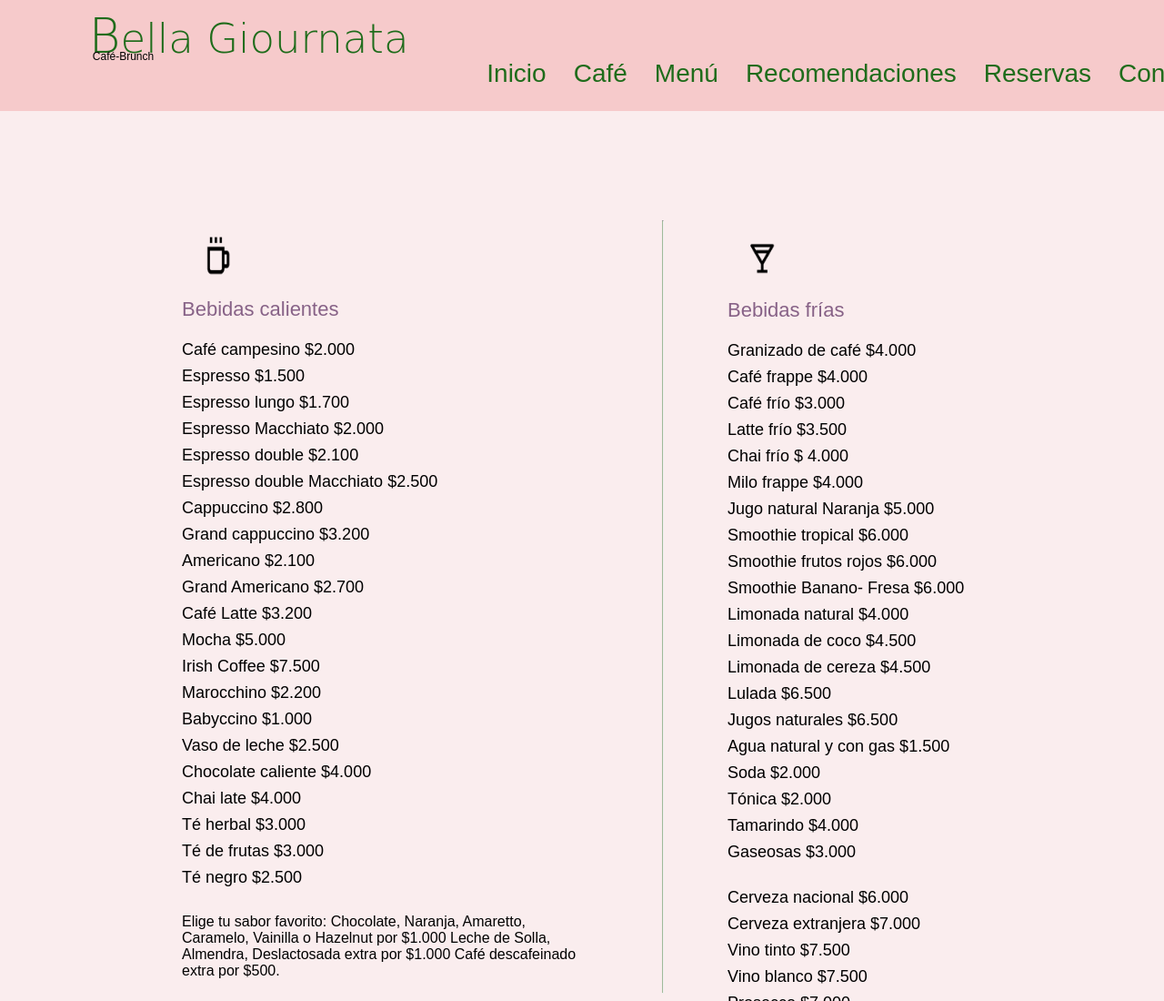
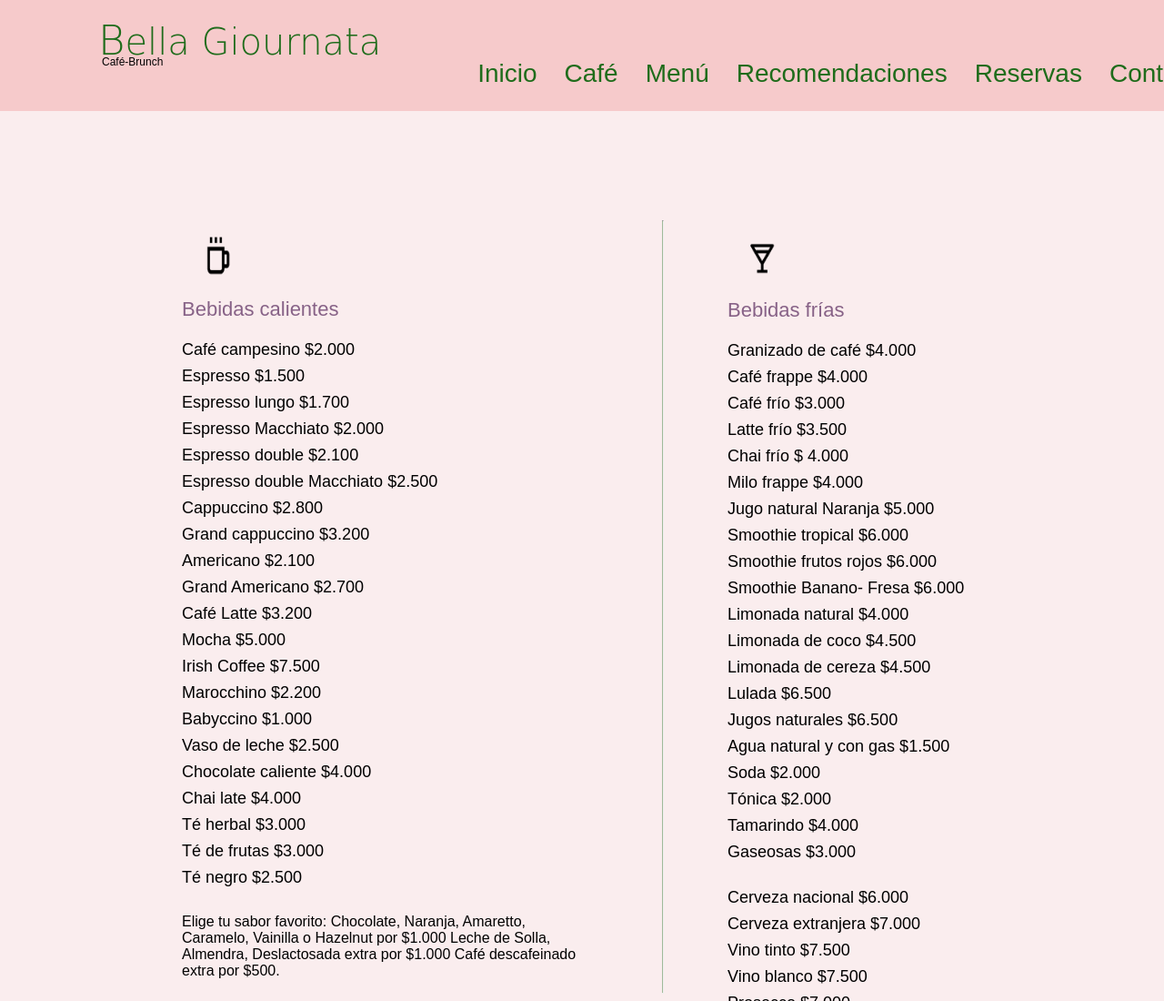
Before and after one commit to ccatalinarojas9/bella-giornata, a website: page pages/menu.html in a window 1280 px wide. Shown: the top 1100 px of the page at 91% size. Drawn offline with Linux system fonts and the light colour scheme.

Commit message:
cambio tamaño de nombre de pag

```diff
--- a/scss/style.scss
+++ b/scss/style.scss
@@ -19,13 +19,13 @@ header{
         font-weight: 300;
         font-style: normal;
         color: map-get($colores, letraPrincipalNav );
-        font-size: 45px;
+        font-size: 40px;
         padding-left: 50px;
         margin-top: 10px;
         position: relative;
-        bottom: 20px;
+        bottom: 15px;
         &:first-letter{
-        font-size: 53px;
+        font-size: 45px;
         }
     }
     h3{
@@ -36,7 +36,7 @@ header{
         font-size: 12px;
         padding-left: 54px;
         position: relative;
-        bottom: 35px;
+        bottom: 25px;
     }
     .navBar{
         display: flex;
@@ -64,8 +64,8 @@ header{
         background-size: cover;
         background-position: center;
         background-repeat: no-repeat;
-        min-width: 1440px;
-        height: 90vh;
+        max-width: 100%;
+        height: 95vh;
         position: relative;
         div{
             background-color: #9c7591c1;
```
Also changed, not shown: css/style.css.
